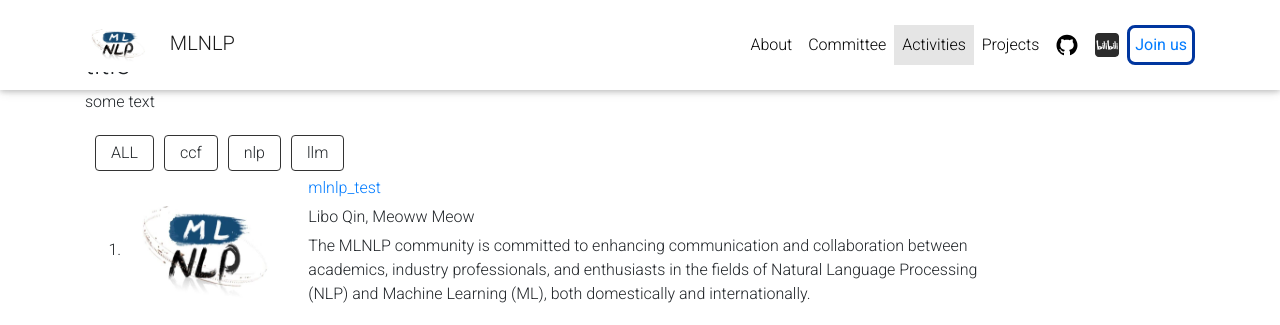
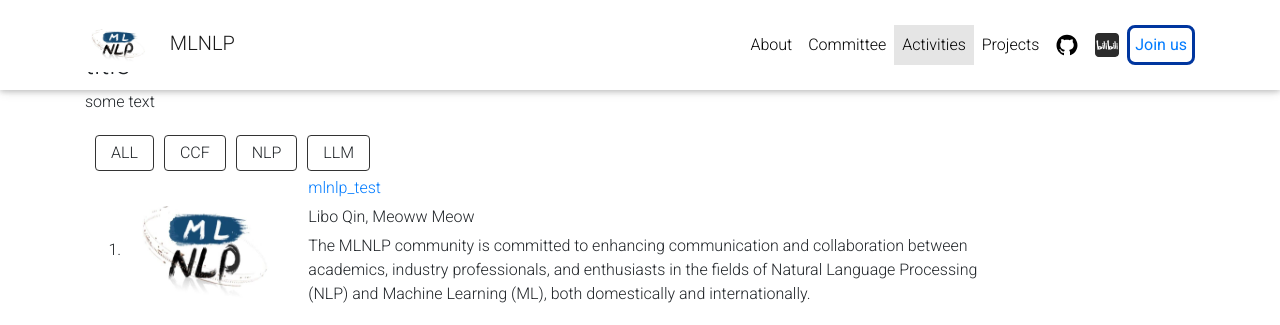
Before and after one commit to WPENGxs/wpengxs.github.io, a Jekyll site: the page built from _pages/activities.md, in a window 1280 px wide. Shown: the top 325 px of the page. Built offline with Jekyll 4.4.1, drawn with Linux system fonts in a browser that asks for light colours; comment, search, counter and statistics services are not loaded; a style sheet for code colours, icons or effects is not loaded.

Commit message:
Update activities.html

```diff
--- a/_layouts/activities.html
+++ b/_layouts/activities.html
@@ -20,7 +20,7 @@ layout: default
 
         {% for tag in page.all_tags %}
         <div style="border: solid #333333; border-width: 1.5px; padding-left: 15px; padding-right: 15px; padding-top: 5px; padding-bottom: 5px; border-radius: 0.25rem; align-items: center; margin-left: 5px; margin-right: 5px;">
-          <a id="{{tag}}" style="font-weight: 200;">
+          <a id="{{tag}}" style="font-weight: 200; text-transform: uppercase;">
             {{tag}}
           </a>
         </div>
```
